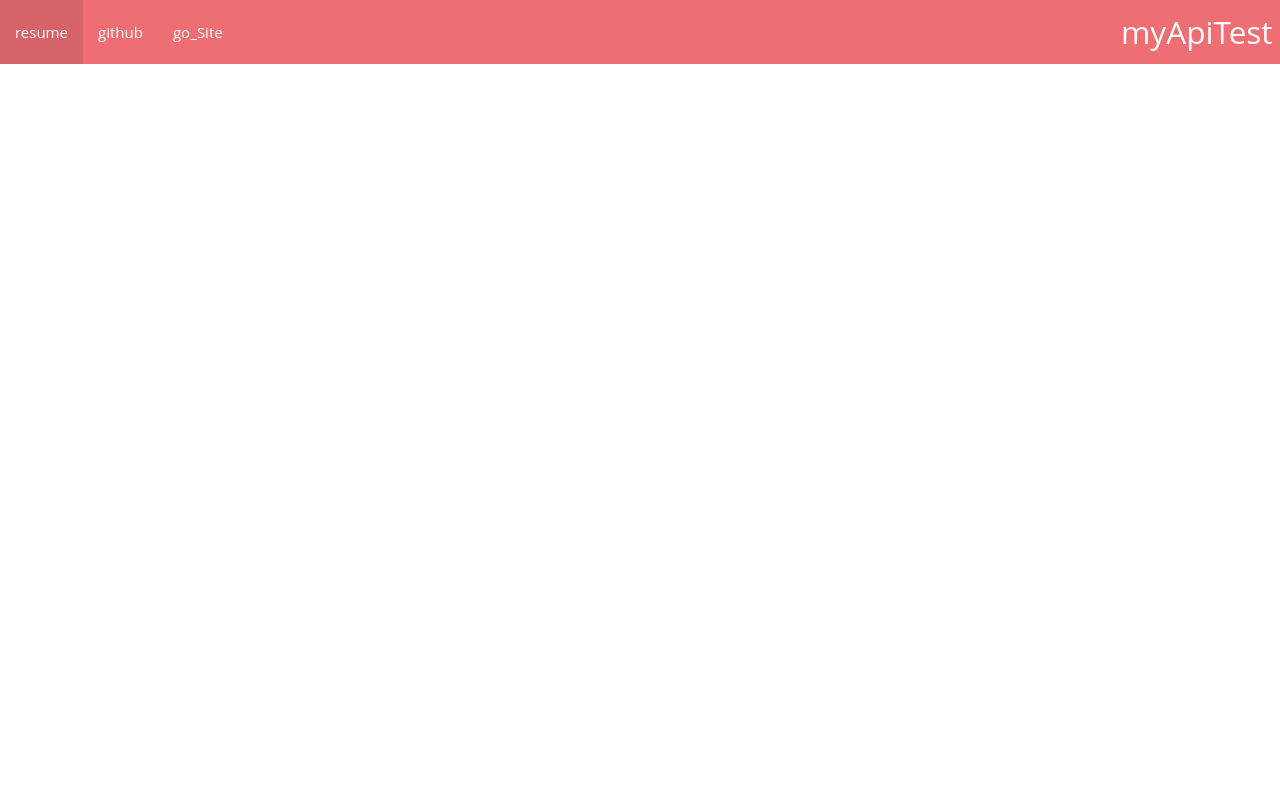
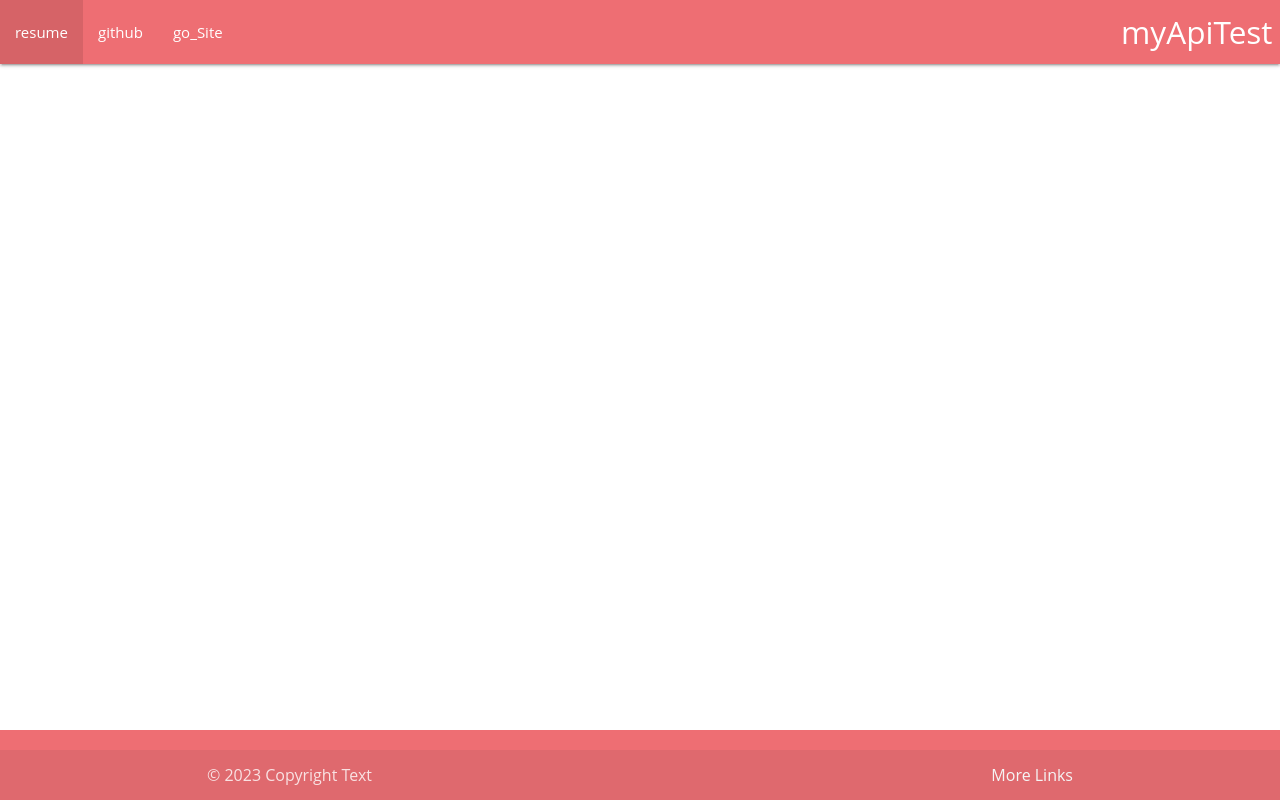
Before and after one commit to stavbers/myApiTest, a website: page app/index.html in a window 1280 px wide. Drawn offline with nearby package versions, Linux system fonts and the light colour scheme.

Commit message:
add footer

```diff
--- a/app/index.html
+++ b/app/index.html
@@ -32,17 +32,21 @@
 
 </header>
 
-    <main class="main">
+    <main class="main content">
       <!-- <picture>
         <source srcset="img/cover.avif" type="image/avif">
         <source srcset="img/cover.webp" type="image/webp">
         <img loading="lazy" src="img/cover.jpg" class="image" alt="Обложка">
       </picture> -->
     </main>
-    <footer class="footer">
-
+    <footer class="page-footer">
+  <div class="footer-copyright">
+    <div class="container">
+    © 2023 Copyright Text
+    <a class="grey-text text-lighten-4 right" href="#">More Links</a>
+    </div>
+  </div>
 </footer>
-
 
   </div>
 </body>
--- a/src/scss/_settings.scss
+++ b/src/scss/_settings.scss
@@ -20,7 +20,9 @@ html {
   min-height: 100%;
   font-size: 16px;
 }
-
+.content {
+  min-height: calc(100vh - 64px - 70px);
+}
 img {
   height: auto;
   max-width: 100%;
```
Also changed, not shown: src/index.html (+1 -1 lines), src/partials/footer/footer.html (+7 -2 lines), app/css/main.css, 2 other files.
